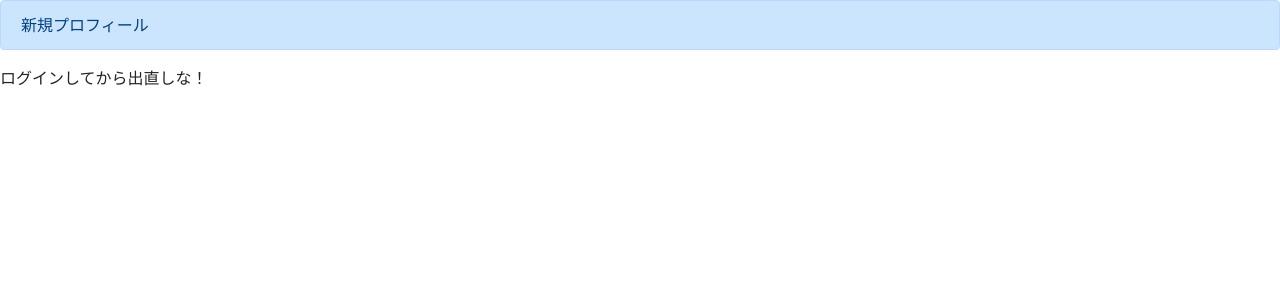
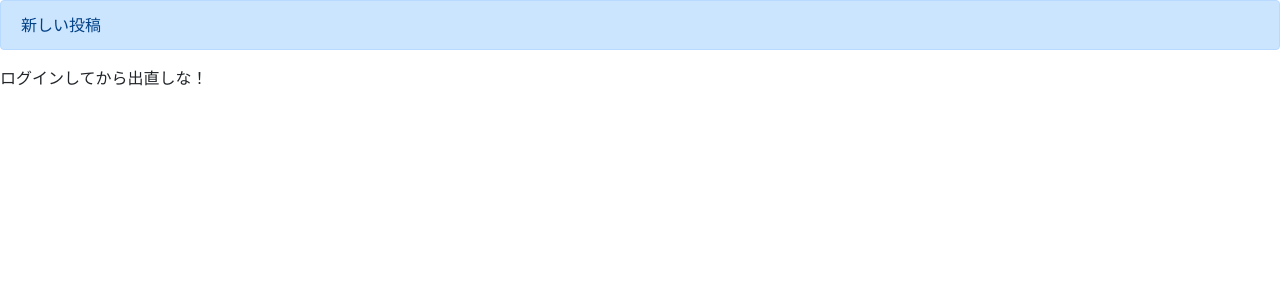
Before and after one commit to tomohiko9090/STECH-Community-Web-Service, a Django app: template templates/create.html in a window 1280 px wide. Shown: the top 300 px of the page. Run offline with Django 3.2, Linux system fonts and the light colour scheme; the template is opened without the code that fills it, so the values that code supplies are empty; some libraries are stand-ins or nearby versions.

Commit message:
青野のファーストコミット

```diff
--- a/boardapp/models.py
+++ b/boardapp/models.py
@@ -5,8 +5,7 @@ class BoardModel(models.Model):
     title = models.CharField(max_length=100)
     content = models.TextField()
     auther = models.CharField(max_length=100)
-    snsimage = models.ImageField(upload_to='')
-    # birthday = models.DateField()
+    snsimage = models.ImageField(upload_to='')#どこにuploadするか
     # null→DB関係　DBにnullが入ってきても問題ないよ
     # blank→入力されたフォーム関係 フォームで入力されずgoodやreadが入力されなくてもエラーにならないよ
     # default→何も入っていない時に自動で入力されるもの
--- a/templates/create.html
+++ b/templates/create.html
@@ -4,7 +4,7 @@
 
 {% block header %}
 <div class="alert alert-primary" role="alert">
-    新規プロフィール
+    新しい投稿
 </div>
 {% endblock header %}
 
@@ -15,10 +15,8 @@
 {% if user.is_authenticated %}
 <!-- ポストするフォーム。typeがテキストとファイルどちらもあるため、multipart/form-data設定 -->
 <form method='POST' enctype="multipart/form-data">{% csrf_token %}
-<p>お住まい<input type='text' name='title'></p>
-<p>誕生日<input type='text' name='birthday'></p>
-<p>自己紹介<input type='text' name='content'></p>
-<p>写真をアップロード</p>
+<p>お住まい・<input type='text' name='title'></p>
+<p>自己紹介・・・<input type='text' name='content'></p>
 <p><input type="file" name='snsimage'></p>
 <!-- hiddenは表には見えないけど裏で動かす時に使う。valueで中のデータを指示　 -->
 <input type="hidden" name='auther' value="{{ user.username }}">
```
